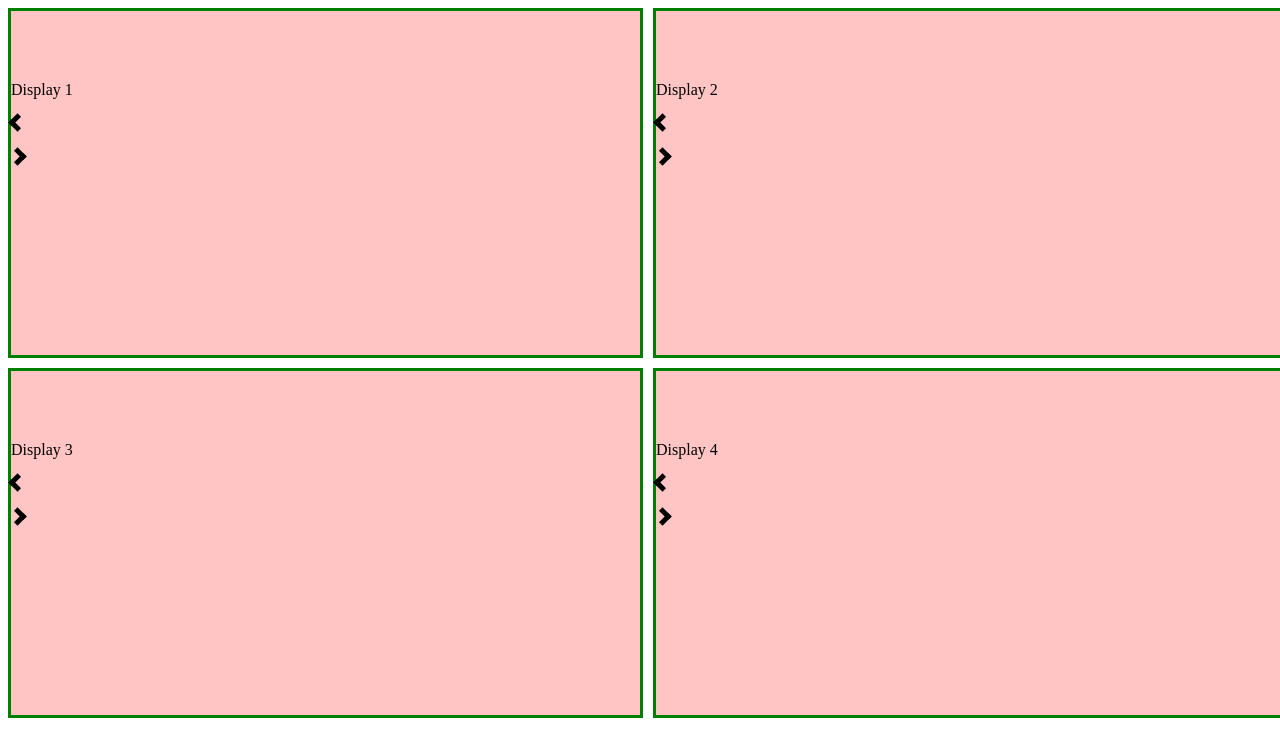
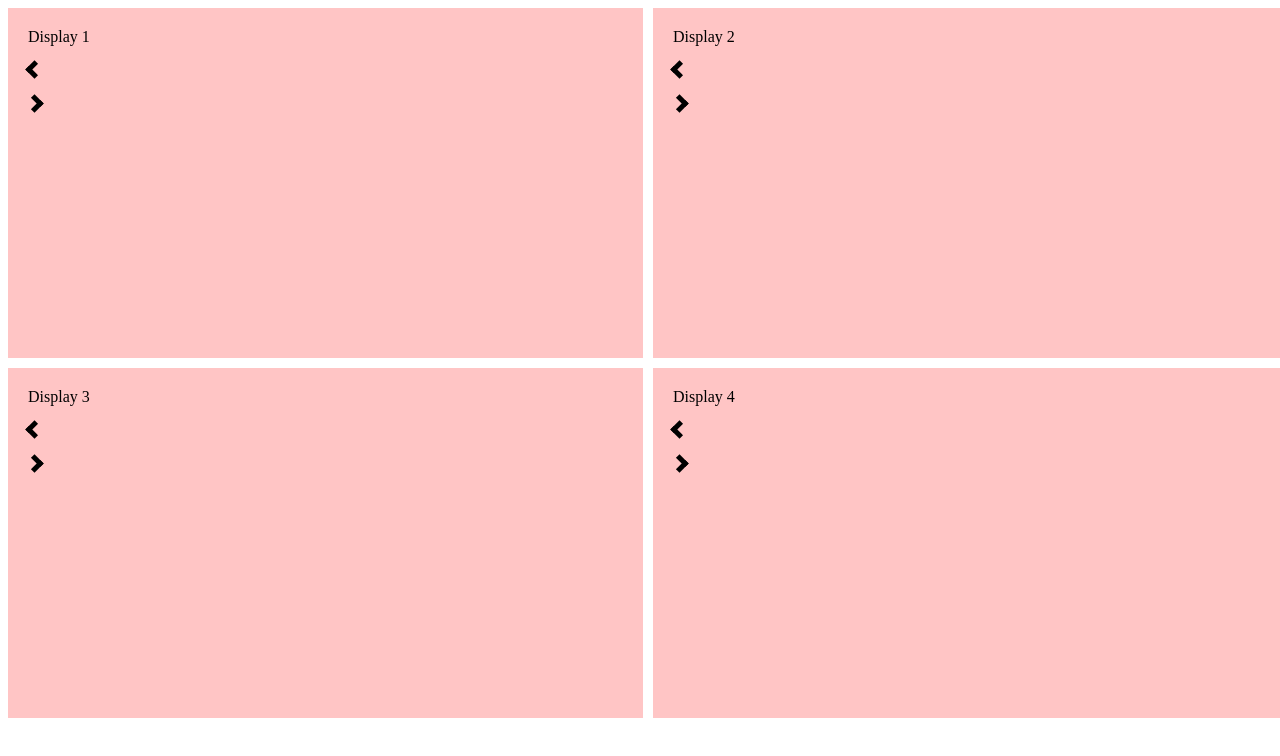
Before and after one commit to 23tkyang/build18-2025.github.io, a plain HTML site: page console_webapp_home.html in a window 1280 px wide. Drawn offline with Linux system fonts and the light colour scheme.

Commit message:
shift text around

```diff
--- a/style.css
+++ b/style.css
@@ -17,6 +17,7 @@ body{
 }
 
 .grid-container .grid-item{
-  padding: 70px 0;
-  border: 3px solid green;
+  padding-left: 20px;
+  padding-top: 20px;
+  border: 3px light green;
 }
```
